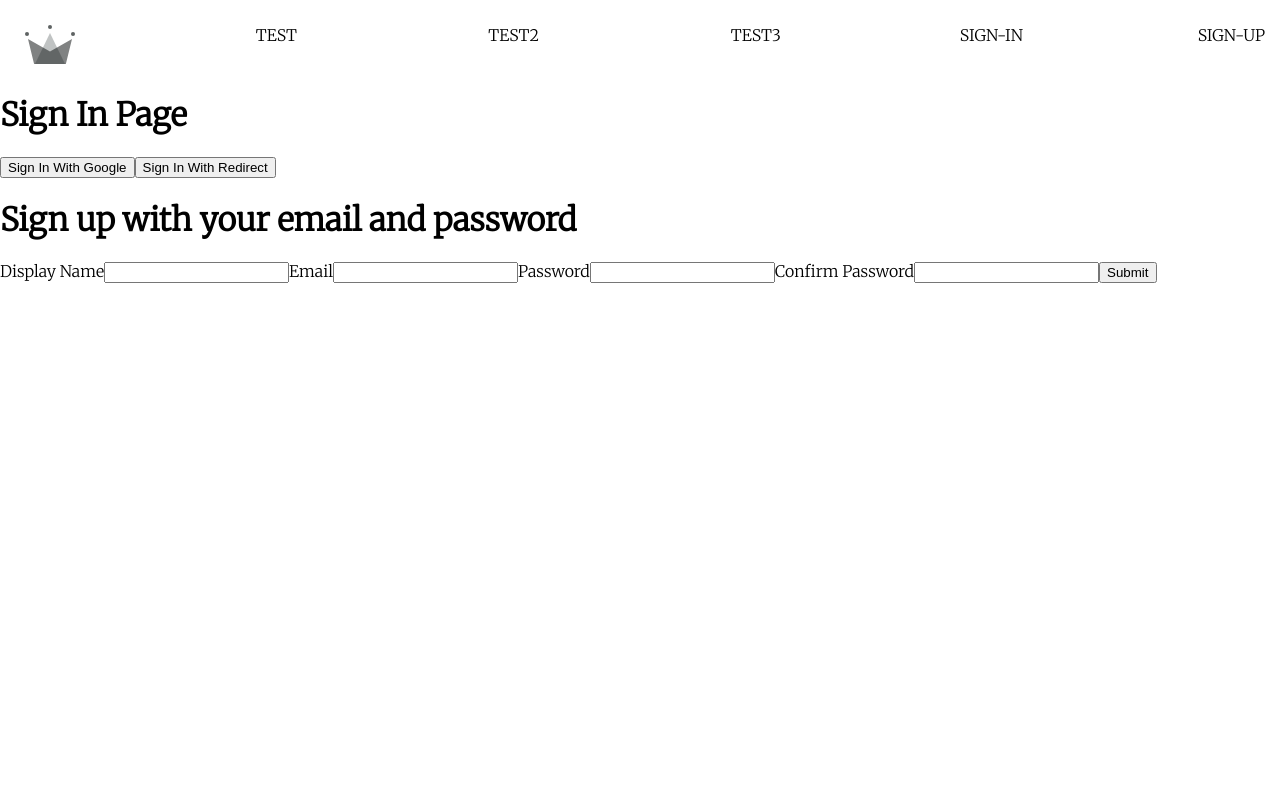
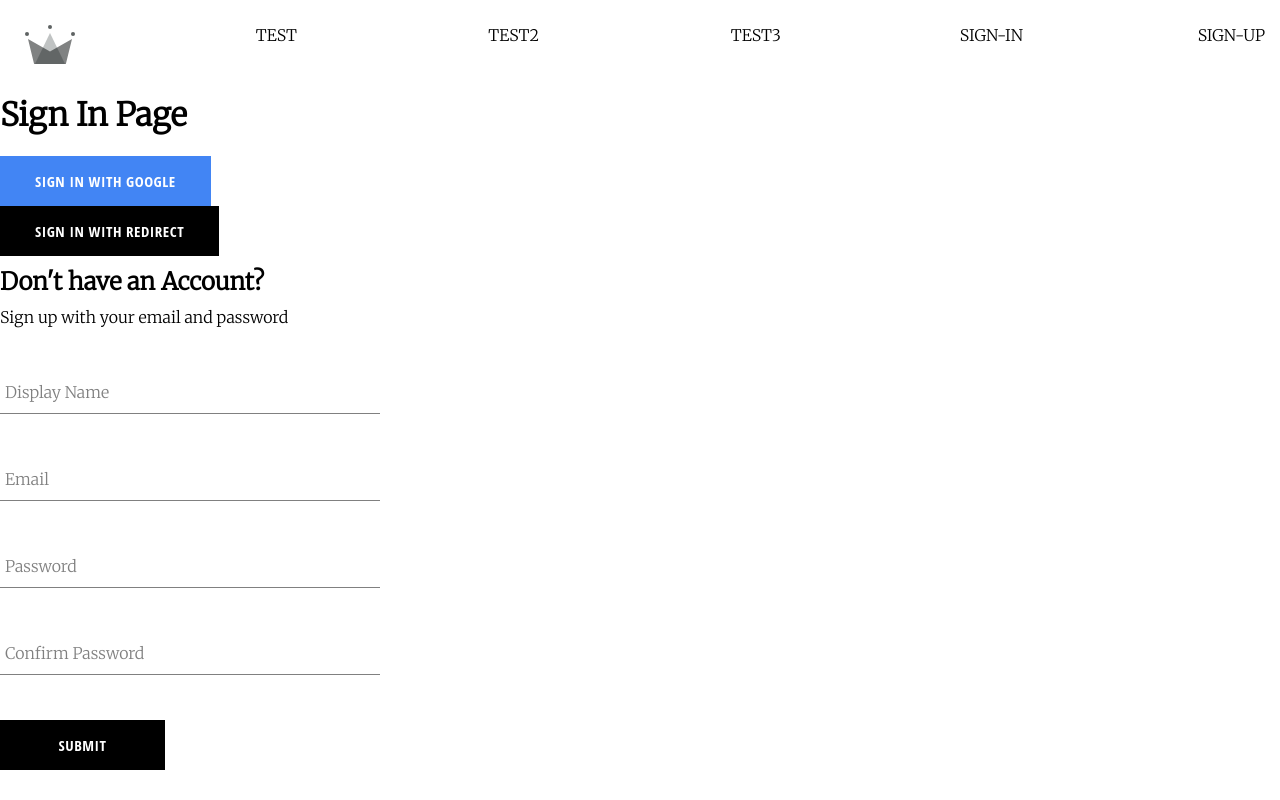
Before and after one commit to Tredger85/dragon-clothing, a React (Create React App) app: page /sign-in in a window 1280 px wide. Built offline with nearby package versions, Linux system fonts and the light colour scheme; the HTML template or start-up script is replaced by a standard one.

Commit message:
progress check, signup and buttons

```diff
--- a/src/App.js
+++ b/src/App.js
@@ -6,7 +6,7 @@
 import Test2 from "./routes/testing/test2.component";
 import Test3 from "./routes/testing/test3.component";
 import SignIn from "./routes/sign-in/sign-in.component";
-import SignUp from "./routes/sign-up/sign-up.component";
+import SignUp from "./components/sign-up/sign-up.component";
 
 
 const App = () => {
--- /dev/null
+++ b/src/components/button/button.component.jsx
@@ -0,0 +1,16 @@
+import './button.styles.scss'
+
+const BUTTON_TYPE_CLASSES = {
+  google: 'google-sign-in',
+  inverted: 'inverted'
+}
+
+const Button = ({ children, buttonType, ...otherProps }) =>{
+  return(
+    <button className={`button-container ${BUTTON_TYPE_CLASSES[buttonType]}`}{...otherProps}>
+      {children}
+    </button>
+  )
+}
+
+export default Button
--- /dev/null
+++ b/src/components/button/button.styles.scss
@@ -0,0 +1,46 @@
+.button-container {
+  min-width: 165px;
+  width: auto;
+  height: 50px;
+  letter-spacing: 0.5px;
+  line-height: 50px;
+  padding: 0 35px 0 35px;
+  font-size: 15px;
+  background-color: black;
+  color: white;
+  text-transform: uppercase;
+  font-family: 'Open Sans Condensed';
+  font-weight: bolder;
+  border: none;
+  cursor: pointer;
+  display: flex;
+  justify-content: center;
+
+  &:hover {
+    background-color: white;
+    color: black;
+    border: 1px solid black;
+  }
+
+  &.google-sign-in {
+    background-color: #4285f4;
+    color: white;
+
+    &:hover {
+      background-color: #357ae8;
+      border: none;
+    }
+  }
+
+  &.inverted {
+    background-color: white;
+    color: black;
+    border: 1px solid black;
+
+    &:hover {
+      background-color: black;
+      color: white;
+      border: none;
+    }
+  }
+}
--- /dev/null
+++ b/src/components/form-input/form-input.component.jsx
@@ -0,0 +1,14 @@
+import './form-input.styles.scss'
+
+const FormInput = ({ label, ...otherProps}) =>{
+  return(
+    <div className='group'>
+      { label && (
+        <label className={`${otherProps.value.length ? 'shrink': ''} form-input-label`}>{label}</label>
+      )}
+      <input className='form-input' {...otherProps}/>
+    </div>
+  );
+};
+
+export default FormInput;
--- /dev/null
+++ b/src/components/form-input/form-input.styles.scss
@@ -0,0 +1,54 @@
+$sub-color: grey;
+$main-color: black;
+
+@mixin shrinkLabel {
+  top: -14px;
+  font-size: 12px;
+  color: $main-color;
+}
+
+.group {
+  position: relative;
+  margin: 45px 0;
+
+  .form-input {
+    background: none;
+    background-color: white;
+    color: $sub-color;
+    font-size: 18px;
+    padding: 10px 10px 10px 5px;
+    display: block;
+    width: 100%;
+    border: none;
+    border-radius: 0;
+    border-bottom: 1px solid $sub-color;
+    margin: 25px 0;
+
+    &:focus {
+      outline: none;
+    }
+
+    &:focus ~ .form-input-label {
+      @include shrinkLabel();
+    }
+  }
+
+  input[type='password'] {
+    letter-spacing: 0.3em;
+  }
+
+  .form-input-label {
+    color: $sub-color;
+    font-size: 16px;
+    font-weight: normal;
+    position: absolute;
+    pointer-events: none;
+    left: 5px;
+    top: 10px;
+    transition: 300ms ease all;
+
+    &.shrink {
+      @include shrinkLabel();
+    }
+  }
+}
--- a/src/routes/sign-up/sign-up.component.jsx
+++ b/src/components/sign-up/sign-up.component.jsx
@@ -1,6 +1,12 @@
 import { useState } from 'react';
 
 import { createAuthUserWithEmailAndPassword, createUseDocFromAuth } from "../../utils/firebase/firebase.utils";
+
+import FormInput from '../form-input/form-input.component'
+
+import Button from "../button/button.component";
+
+import './sign-up.styles.scss'
 
 const defaultFormFields = {
   displayName: '',
@@ -46,18 +52,15 @@
   }
 
   return (
-    <div>
-      <h1>Sign up with your email and password</h1>
+    <div className='sign-up-container'>
+      <h2>Don't have an Account?</h2>
+      <span>Sign up with your email and password</span>
       <form onSubmit={handleSubmit}>
-        <label>Display Name</label>
-        <input type='text' required onChange={handleChange} name='displayName' value={displayName}/>
-        <label>Email</label>
-        <input type='email' required onChange={handleChange} name='email' value={email}/>
-        <label>Password</label>
-        <input type='password' required onChange={handleChange} name='password' value={password}/>
-        <label>Confirm Password</label>
-        <input type='password' required onChange={handleChange} name={'confirmPassword'} value={confirmPassword}/>
-        <button type='submit'>Submit</button>
+        <FormInput label = 'Display Name' type='text' required onChange={handleChange} name='displayName' value={displayName}/>
+        <FormInput label='Email' type='email' required onChange={handleChange} name='email' value={email}/>
+        <FormInput label='Password' type='password' required onChange={handleChange} name='password' value={password}/>
+        <FormInput label='Confirm Password' type='password' required onChange={handleChange} name={'confirmPassword'} value={confirmPassword}/>
+        <Button type='submit'>Submit</Button>
       </form>
     </div>
   )
--- /dev/null
+++ b/src/components/sign-up/sign-up.styles.scss
@@ -0,0 +1,9 @@
+.sign-up-container {
+  display: flex;
+  flex-direction: column;
+  width: 380px;
+
+  h2{
+    margin: 10px 0;
+  }
+}
--- a/src/routes/sign-in/sign-in.component.jsx
+++ b/src/routes/sign-in/sign-in.component.jsx
@@ -8,7 +8,8 @@
   signInWithGoogleRedirect,
 } from '../../utils/firebase/firebase.utils'
 
-import SignUp from "../sign-up/sign-up.component";
+import SignUp from "../../components/sign-up/sign-up.component";
+import Button from "../../components/button/button.component";
 
 const SignIn = () => {
   useEffect( () => {
@@ -28,8 +29,8 @@
   return (
     <div>
       <h1> Sign In Page</h1>
-      <button onClick={logGoogleUser}>Sign In With Google</button>
-      <button onClick={signInWithGoogleRedirect}>Sign In With Redirect</button>
+      <Button buttonType='google' onClick={logGoogleUser}>Sign In With Google</Button>
+      <Button onClick={signInWithGoogleRedirect}>Sign In With Redirect</Button>
       <SignUp/>
     </div>
   )
```
